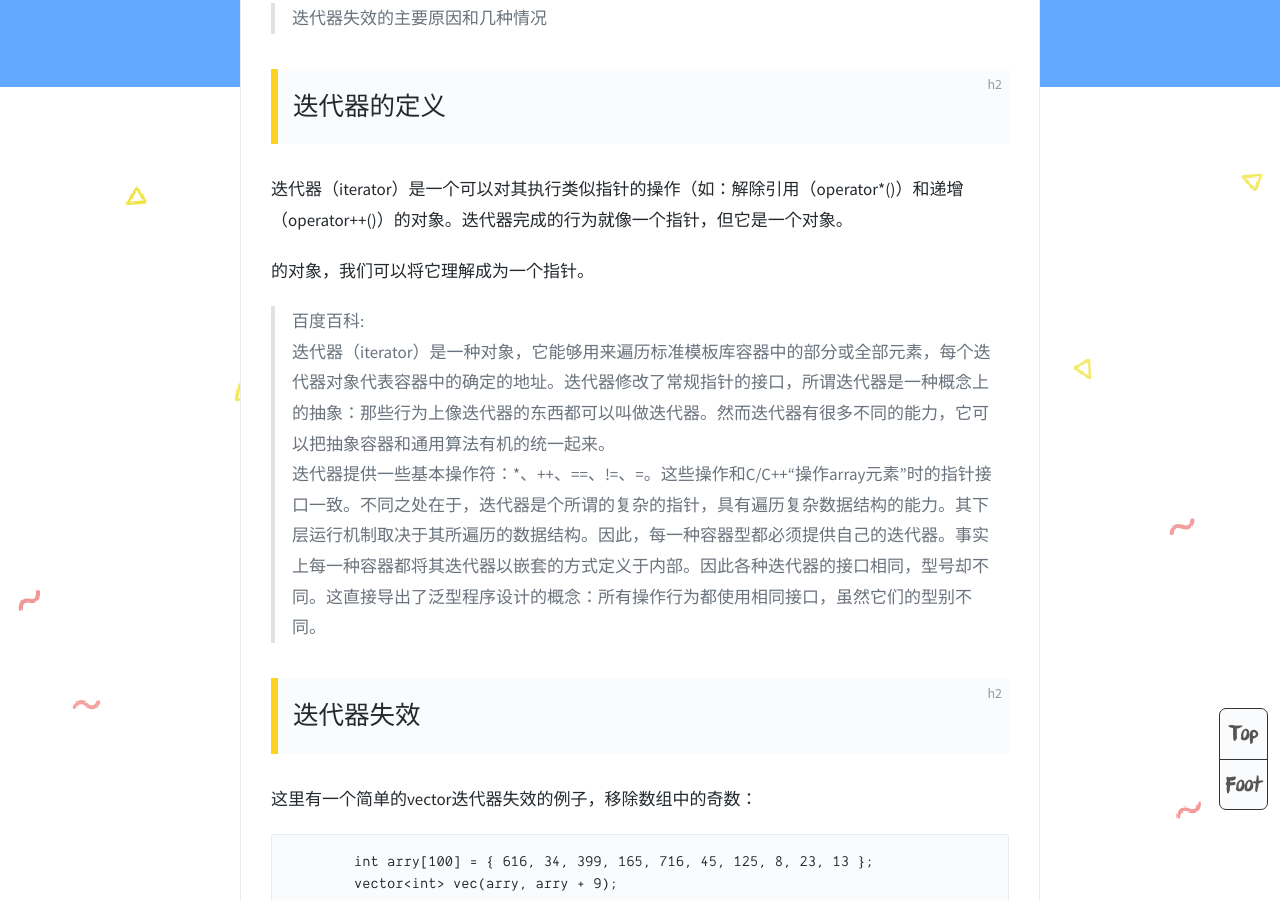
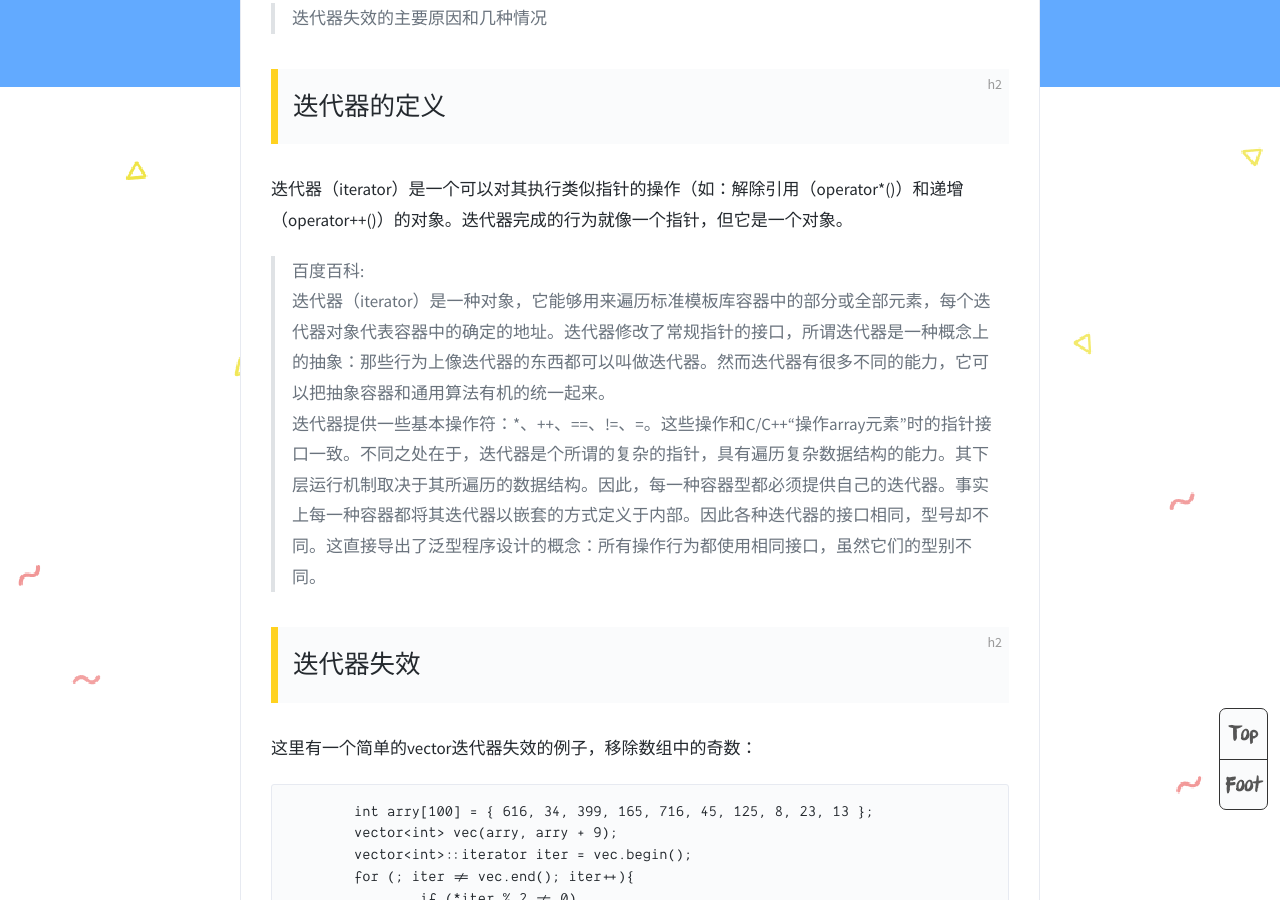
Before and after one commit to QY399/QY399.github.io, a Jekyll site: the page built from _posts/2019-07-25-迭代器失效.md, in a window 1280 px wide and 900 px high, scrolled down 538 px. Built offline with Jekyll 4.4.1, drawn with Linux system fonts in a browser that asks for light colours; comment, search, counter and statistics services are not loaded.

Commit message:
Update 2019-07-25-迭代器失效.md

```diff
--- a/_posts/2019-07-25-迭代器失效.md
+++ b/_posts/2019-07-25-迭代器失效.md
@@ -14,7 +14,6 @@ tags: 数据结构 迭代器
 
 迭代器（iterator）是一个可以对其执行类似指针的操作（如：解除引用（operator*()）和递增（operator++()）的对象。迭代器完成的行为就像一个指针，但它是一个对象。
 
-的对象，我们可以将它理解成为一个指针。
 >百度百科:
 >迭代器（iterator）是一种对象，它能够用来遍历标准模板库容器中的部分或全部元素，每个迭代器对象代表容器中的确定的地址。迭代器修改了常规指针的接口，所谓迭代器是一种概念上的抽象：那些行为上像迭代器的东西都可以叫做迭代器。然而迭代器有很多不同的能力，它可以把抽象容器和通用算法有机的统一起来。
 迭代器提供一些基本操作符：*、++、==、!=、=。这些操作和C/C++“操作array元素”时的指针接口一致。不同之处在于，迭代器是个所谓的复杂的指针，具有遍历复杂数据结构的能力。其下层运行机制取决于其所遍历的数据结构。因此，每一种容器型都必须提供自己的迭代器。事实上每一种容器都将其迭代器以嵌套的方式定义于内部。因此各种迭代器的接口相同，型号却不同。这直接导出了泛型程序设计的概念：所有操作行为都使用相同接口，虽然它们的型别不同。
```
